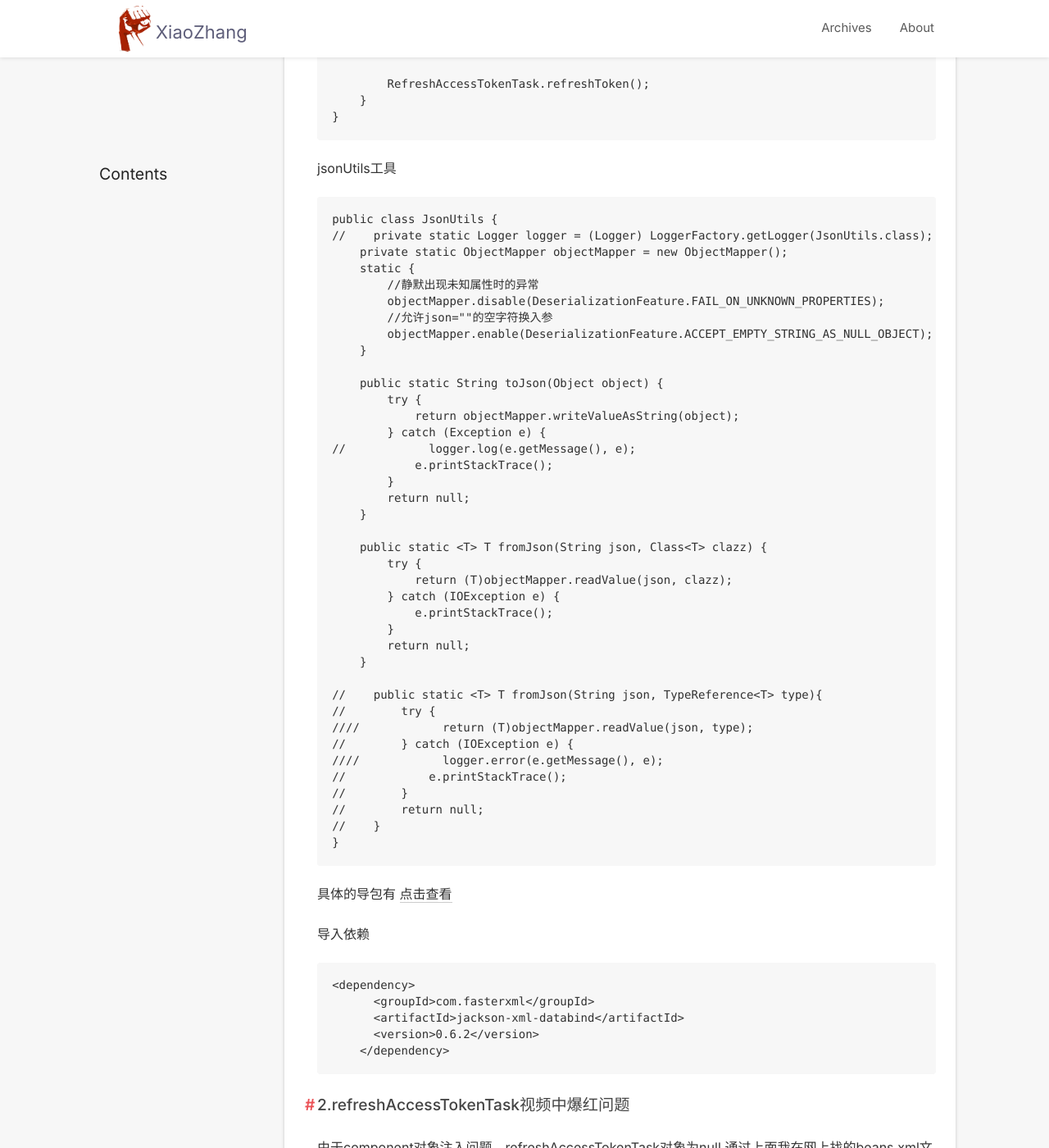
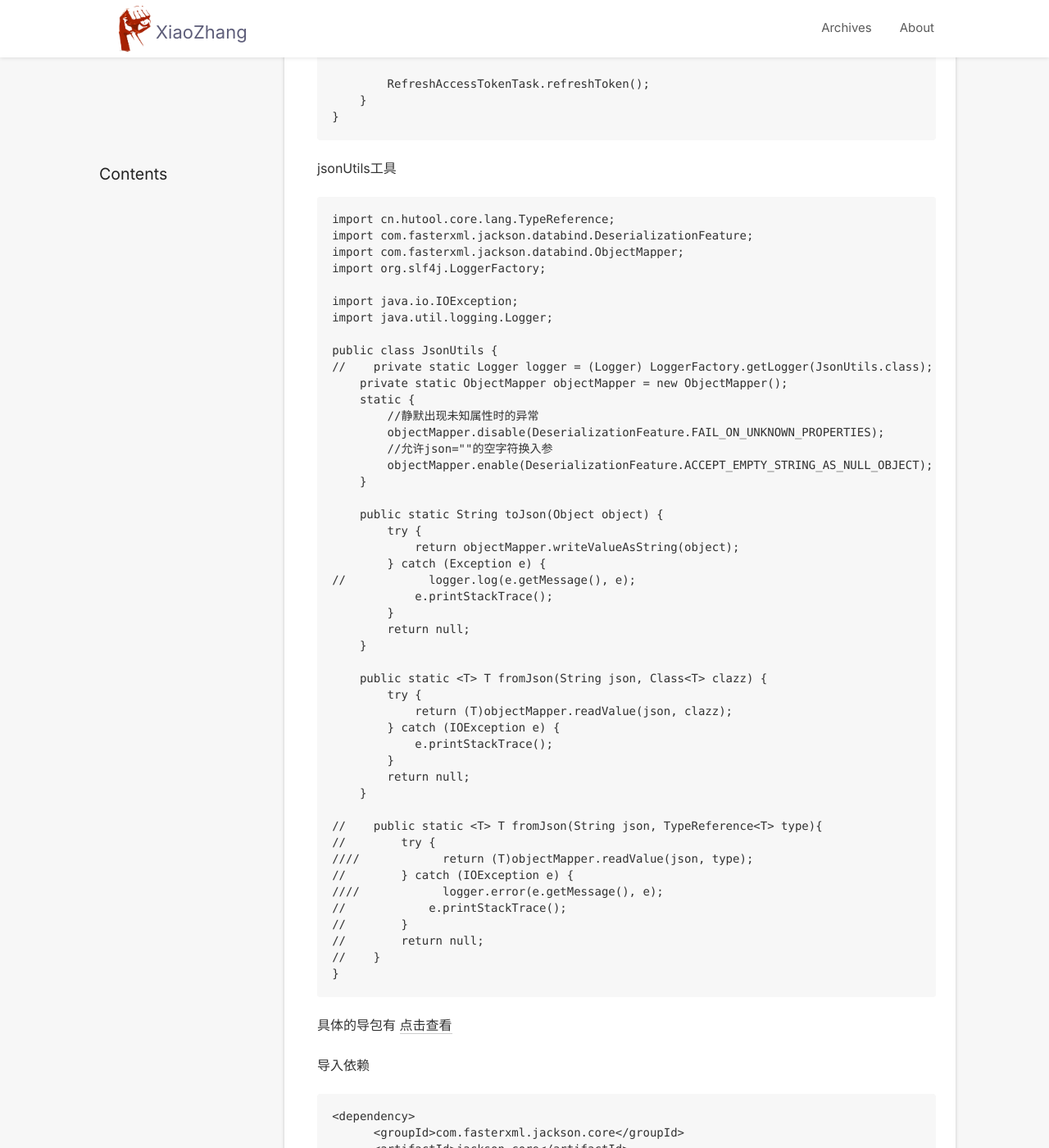
Before and after one commit to zwfhhh/zwfhhh.github.io, a Jekyll site: the page built from _posts/2023-09-10-weixin-settings.md, in a window 1280 px wide and 1400 px high, scrolled down 3418 px. Shown: the whole window at 82% size. Built offline with Jekyll 4.4.1, drawn with Linux system fonts in a browser that asks for light colours; nearby versions of some CDN libraries; comment, search, counter and statistics services are not loaded; some of the changed text lies outside the part shown.

Commit message:
Update 2023-09-10-weixin-settings.md

````diff
--- a/_posts/2023-09-10-weixin-settings.md
+++ b/_posts/2023-09-10-weixin-settings.md
@@ -156,6 +156,14 @@ public class J1 implements Job {
 jsonUtils工具
 
 ```
+import cn.hutool.core.lang.TypeReference;
+import com.fasterxml.jackson.databind.DeserializationFeature;
+import com.fasterxml.jackson.databind.ObjectMapper;
+import org.slf4j.LoggerFactory;
+
+import java.io.IOException;
+import java.util.logging.Logger;
+
 public class JsonUtils {
 //    private static Logger logger = (Logger) LoggerFactory.getLogger(JsonUtils.class);
     private static ObjectMapper objectMapper = new ObjectMapper();
@@ -204,9 +212,21 @@ public class JsonUtils {
 
 ```
 <dependency>
-      <groupId>com.fasterxml</groupId>
-      <artifactId>jackson-xml-databind</artifactId>
-      <version>0.6.2</version>
+      <groupId>com.fasterxml.jackson.core</groupId>
+      <artifactId>jackson-core</artifactId>
+      <version>2.9.6</version>
+    </dependency>
+
+    <dependency>
+      <groupId>com.fasterxml.jackson.core</groupId>
+      <artifactId>jackson-annotations</artifactId>
+      <version>2.9.6</version>
+    </dependency>
+
+    <dependency>
+      <groupId>com.fasterxml.jackson.core</groupId>
+      <artifactId>jackson-databind</artifactId>
+      <version>2.9.6</version>
     </dependency>
 ```
 
@@ -249,5 +269,27 @@ access_token每日获取token限制次数为20次
 # 总结
 微信公众号开发相当于前端定义好了规则，点击一些按钮或者发送一些消息之后，全部会通过post的方式发给配置好的url，在后台进一步处理
 
-# 注意
-由于端口访问次数限制,我之前可以获取到token，但是现在这里token现在获取为null,所以以上方法仅供参考
+## FileUtil
+
+```
+import java.io.File;
+import java.io.IOException;
+import java.io.InputStream;
+import java.nio.file.StandardCopyOption;
+
+public class FileUtil {
+
+    public static void inputstream2file(InputStream inputStream,File file){
+        if(inputStream!=null&&file!=null){
+            try {
+                java.nio.file.Files.copy(
+                        inputStream,
+                        file.toPath(),
+                        StandardCopyOption.REPLACE_EXISTING);
+            } catch (IOException e) {
+                e.printStackTrace();
+            }
+        }
+    }
+}
+```
````
